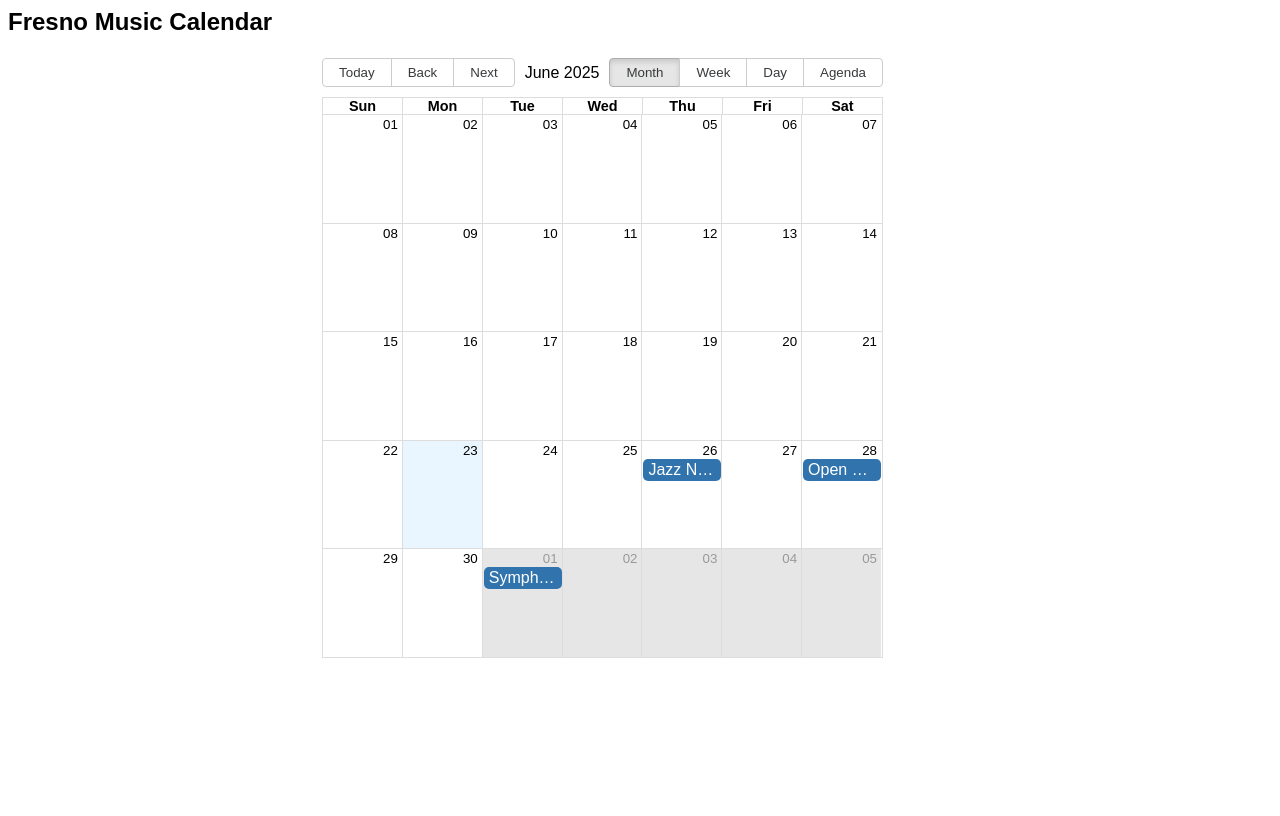
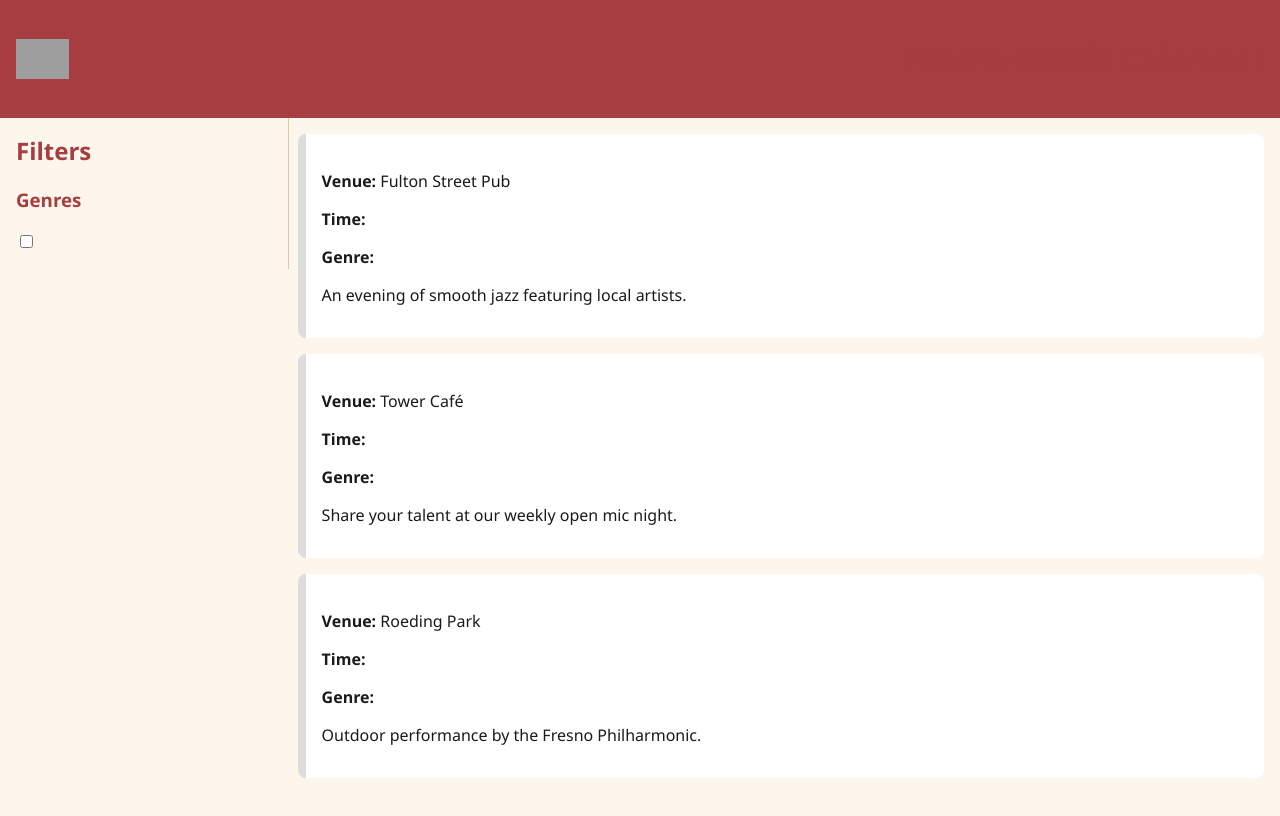
Before and after one commit to mrayover/Fresno-music-calendar1, a React (Vite) app: page / in a window 1280 px wide. Built offline with nearby package versions, Linux system fonts and the light colour scheme; grey boxes are pictures that could not be loaded.

Commit message:
Style and App Update

```diff
--- a/src/App.jsx
+++ b/src/App.jsx
@@ -1,42 +1,54 @@
 
-import React from "react";
-import { useNavigate } from "react-router-dom";
-import { Calendar, momentLocalizer } from "react-big-calendar";
-import moment from "moment";
+import React, { useState } from "react";
 import eventsData from "./eventsData.jsx";
-import "react-big-calendar/lib/css/react-big-calendar.css";
 import "./style.css";
 
-const localizer = momentLocalizer(moment);
+export default function App() {
+  const [selectedGenres, setSelectedGenres] = useState([]);
 
-const App = () => {
-  const navigate = useNavigate();
+  const allGenres = Array.from(new Set(eventsData.map(event => event.genre)));
 
-  const events = eventsData.map(event => ({
-    ...event,
-    start: new Date(event.start),
-    end: new Date(event.end)
-  }));
+  const toggleFilter = (genre) => {
+    setSelectedGenres(prev =>
+      prev.includes(genre) ? prev.filter(g => g !== genre) : [...prev, genre]
+    );
+  };
 
-  const handleSelectEvent = (event) => {
-    if (event.id) {
-      navigate(`/event/${event.id}`);
-    }
-  };
+  const filteredEvents = eventsData.filter(event =>
+    selectedGenres.length === 0 || selectedGenres.includes(event.genre)
+  );
 
   return (
     <div className="App">
-      <h1>Fresno Music Calendar</h1>
-      <Calendar
-        localizer={localizer}
-        events={events}
-        startAccessor="start"
-        endAccessor="end"
-        style={{ height: 600, margin: "50px" }}
-        onSelectEvent={handleSelectEvent}
-      />
+      <header>
+        <img src="/logo.png" alt="Fresno Music Calendar Logo" />
+        <h1>Fresno Music Calendar</h1>
+      </header>
+      <aside style={{ float: "left", width: "20%" }}>
+        <h2>Filters</h2>
+        <h3>Genres</h3>
+        {allGenres.map((genre, idx) => (
+          <div key={idx}>
+            <input
+              type="checkbox"
+              checked={selectedGenres.includes(genre)}
+              onChange={() => toggleFilter(genre)}
+            />
+            {genre}
+          </div>
+        ))}
+      </aside>
+      <main style={{ marginLeft: "22%" }}>
+        {filteredEvents.map((event, index) => (
+          <div key={index} className={"event-card " + (event.genre || "").toLowerCase().replace(/\s+/g, '')}>
+            <h2>{event.name}</h2>
+            <p><strong>Venue:</strong> {event.venue}</p>
+            <p><strong>Time:</strong> {event.time}</p>
+            <p><strong>Genre:</strong> {event.genre}</p>
+            <p>{event.description}</p>
+          </div>
+        ))}
+      </main>
     </div>
   );
-};
-
-export default App;
+}
--- a/src/style.css
+++ b/src/style.css
@@ -1,40 +1,79 @@
 
-.App {
-  display: flex;
-  flex-direction: row;
-  min-height: 100vh;
-  font-family: sans-serif;
+/* === Base Styles === */
+body {
+  margin: 0;
+  font-family: 'Segoe UI', Tahoma, Geneva, Verdana, sans-serif;
+  background-color: #FDF6EC;
+  color: #1A1A1A;
 }
 
-aside {
-  width: 20%;
-  background-color: #f8f8f8;
-  padding: 1rem;
-  border-right: 1px solid #ddd;
+h1, h2, h3 {
+  color: #A63D40;
 }
 
-main {
-  flex: 1;
-  padding: 2rem;
+/* === Header === */
+header {
+  background-color: #A63D40;
+  padding: 1rem;
+  color: #FDF6EC;
+  display: flex;
+  align-items: center;
+  justify-content: space-between;
 }
 
-header {
-  position: fixed;
-  width: 100%;
-  background-color: #222;
-  color: #fff;
-  padding: 1rem;
-  top: 0;
-  left: 0;
-  text-align: center;
-  z-index: 10;
+header img {
+  height: 40px;
+  margin-right: 1rem;
 }
 
-h1 {
-  margin: 0;
-  font-size: 1.5rem;
+/* === Sidebar === */
+aside {
+  background-color: #FDF6EC;
+  border-right: 1px solid #E0C8A5;
+  padding: 1rem;
 }
 
-.App > aside, .App > main {
-  margin-top: 80px; /* pushes content down below header */
+aside h2, aside h3 {
+  margin-top: 0;
+  color: #A63D40;
 }
+
+aside input[type="checkbox"] {
+  margin-right: 0.5rem;
+}
+
+/* === Main Calendar Events === */
+main {
+  padding: 1rem;
+}
+
+/* Event Card Styling */
+.event-card {
+  background-color: #ffffff;
+  border-left: 8px solid #DDD;
+  padding: 1rem;
+  margin-bottom: 1rem;
+  border-radius: 8px;
+}
+
+.event-card.jazz { border-color: #3B7EA1; }
+.event-card.rock { border-color: #D94F4F; }
+.event-card.classical { border-color: #7B6D8D; }
+.event-card.hiphop { border-color: #F29E4C; }
+.event-card.electronic { border-color: #64A6BD; }
+.event-card.folk { border-color: #BC9B6A; }
+
+/* Button */
+button {
+  background-color: #A63D40;
+  color: #FDF6EC;
+  border: none;
+  padding: 0.5rem 1rem;
+  margin-top: 0.5rem;
+  border-radius: 4px;
+  cursor: pointer;
+}
+
+button:hover {
+  background-color: #8B2F32;
+}
```
